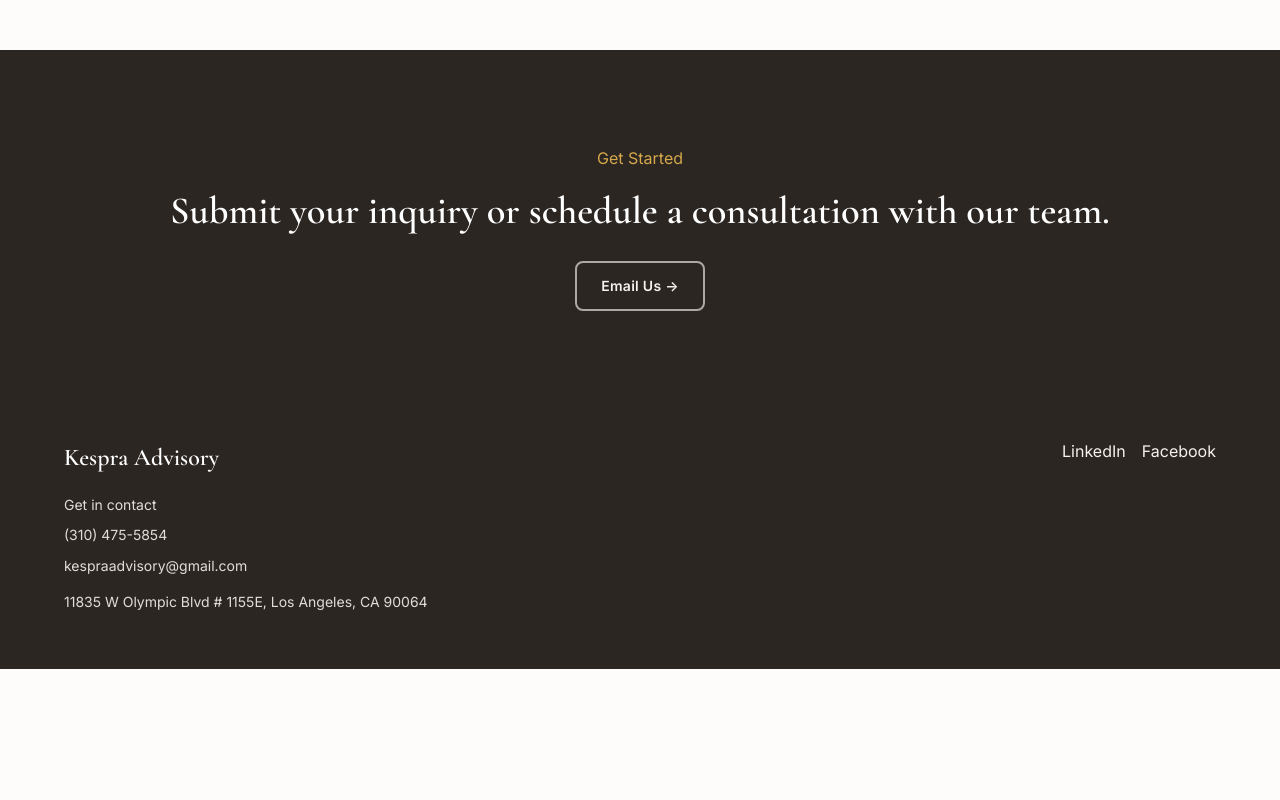
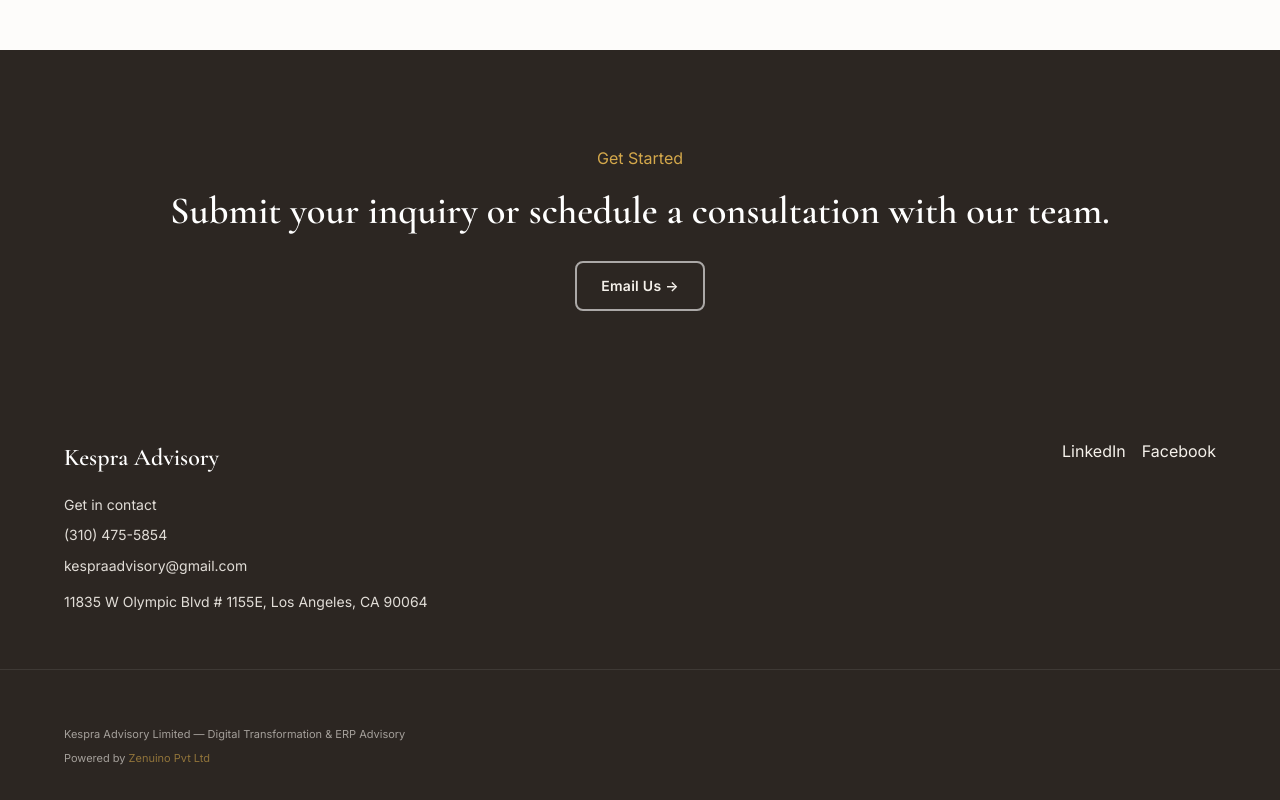
Before and after one commit to NiharRanjanSamal/Website, a plain HTML site: page contact.html in a window 1280 px wide. Shown: the part 1343-2143 px from the top of the page. Before the commit the page ends 2012 px from the top, so only its background shows below. Drawn offline with nearby package versions, Linux system fonts and the light colour scheme.

Commit message:
added Zenuino pvt ltd

```diff
--- a/contact.html
+++ b/contact.html
@@ -109,6 +109,12 @@
         </div>
       </div>
     </div>
+    <div class="footer-legal">
+      <div class="container">
+        <p class="footer-credit">Kespra Advisory Limited — Digital Transformation &amp; ERP Advisory</p>
+        <p class="footer-powered-by">Powered by <a href="https://zenuino.in/" target="_blank" rel="noopener noreferrer">Zenuino Pvt Ltd</a></p>
+      </div>
+    </div>
     <!-- <div class="footer-legal">
       <div class="container">
         <div class="footer-legal-links">
--- a/styles.css
+++ b/styles.css
@@ -1917,3 +1917,18 @@ img {
   font-size: 11px;
   opacity: 0.7;
 }
+
+.footer-powered-by {
+  margin: 6px 0 0;
+  font-size: 11px;
+  opacity: 0.7;
+}
+
+.footer-powered-by a {
+  color: var(--color-gold-light);
+  transition: color 0.3s ease;
+}
+
+.footer-powered-by a:hover {
+  color: #fff;
+}
```
Also changed, not shown: index.html (+1 -0 lines), services.html (+6 -0 lines).
